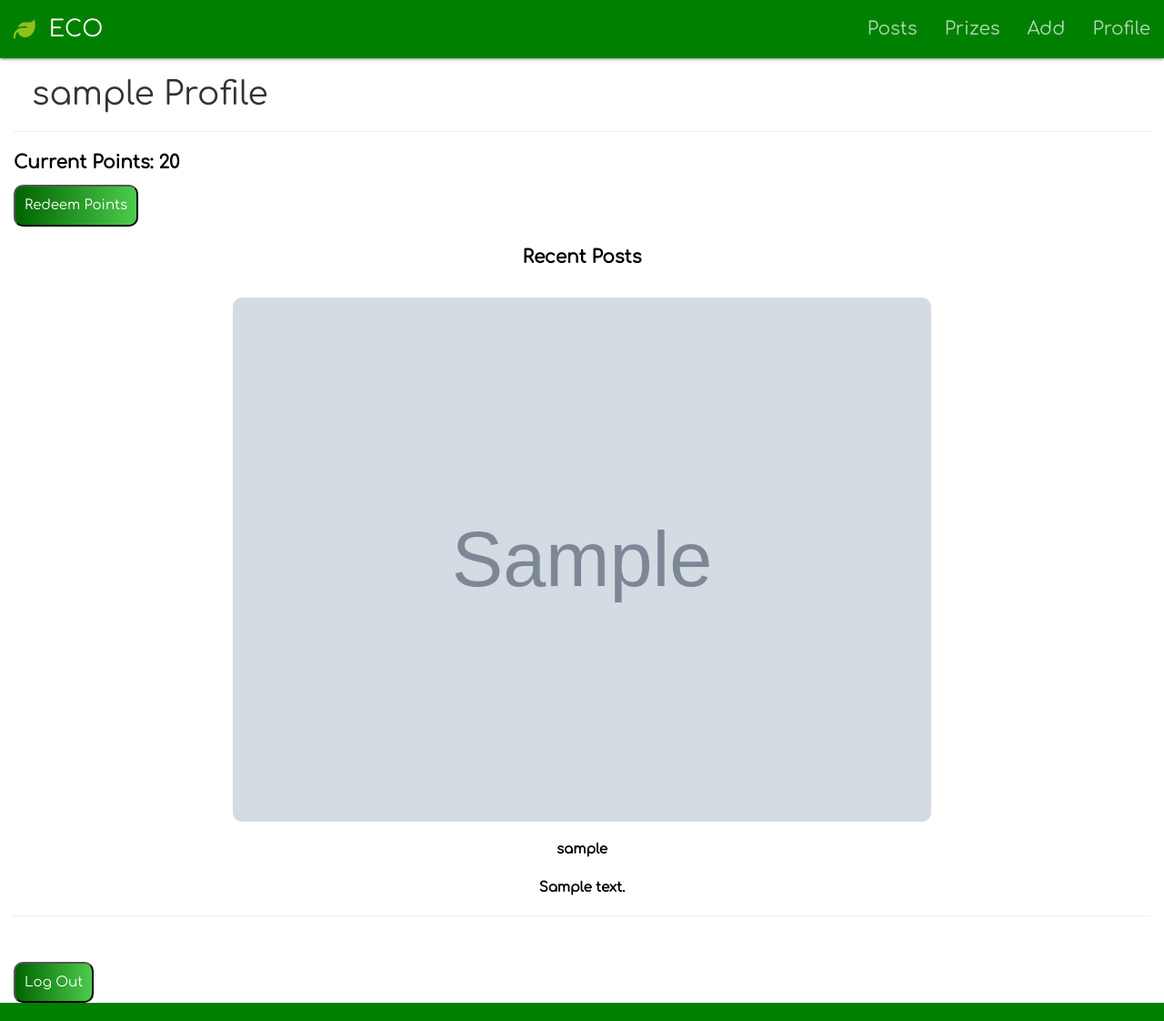
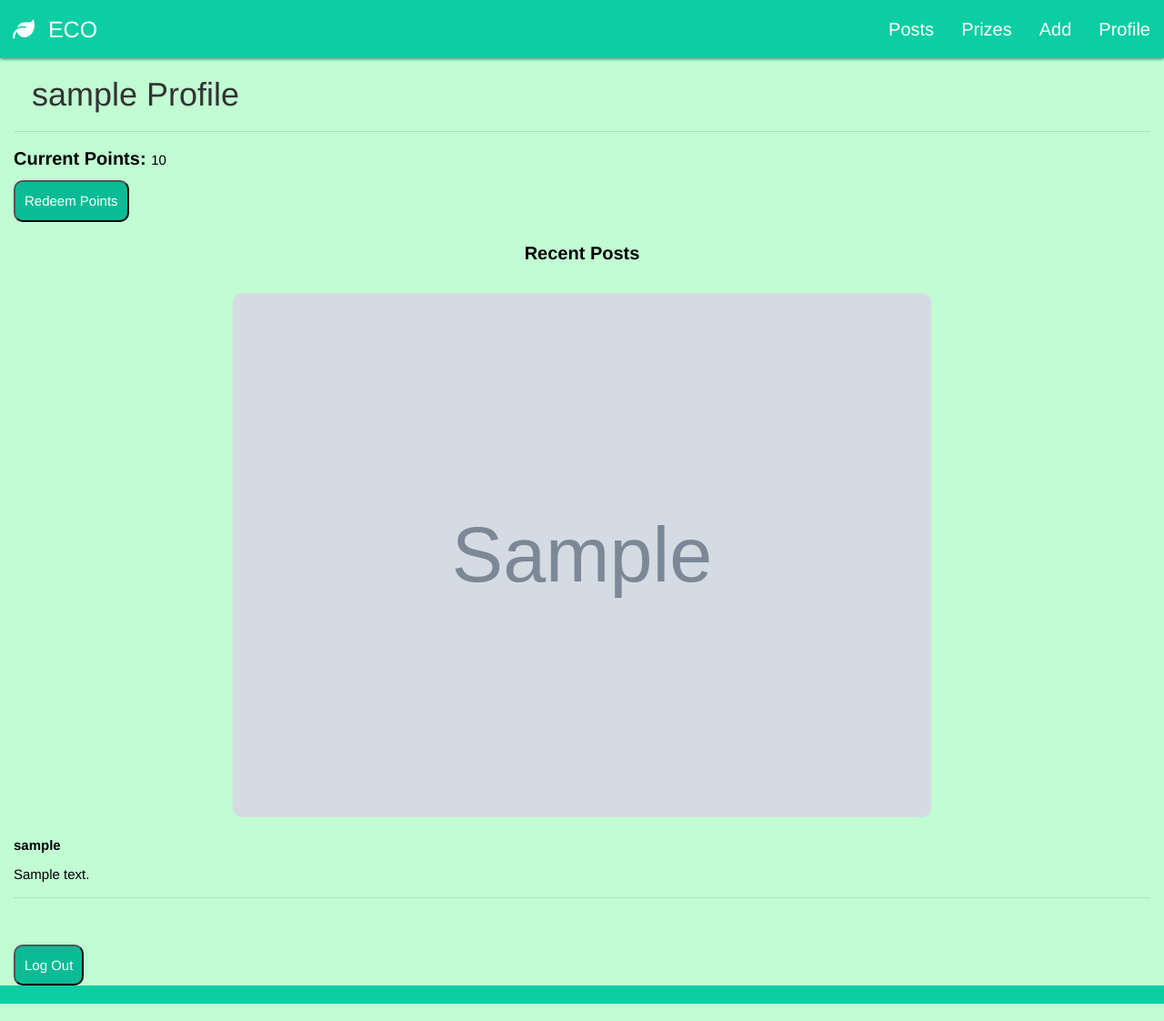
Before and after one commit to nhasley/ECO-App-Python, a Django app: page /profile/ in a window 1280 px wide. Shown: the whole page at 91% size. Run offline with Django 3.2, Linux system fonts and the light colour scheme; a user stored in the database is signed in; tables that the repository leaves empty hold one stand-in row (values such as "Sample post"); grey boxes marked "Sample" are stand-in pictures; some libraries are stand-ins or nearby versions.

Commit message:
css changes

```diff
--- a/main_app/static/css/style.css
+++ b/main_app/static/css/style.css
@@ -2,7 +2,8 @@
   display: flex;
   min-height: 100vh;
   flex-direction: column;
-  font-family: 'Comfortaa';
+  font-family: Helvetica, sans-serif;
+  background: #C1FCD3;
 }
 
 img.posts {
@@ -13,13 +14,7 @@
 
 input.btn, button {
   margin-top: 20px;
-  background: linear-gradient(to left, rgb(76, 204, 76), darkgreen);
-}
-
-input.btn:hover, button:hover {
-  background: linear-gradient(to left, rgb(76, 204, 76), darkgreen);
-  color: black;
-  box-shadow: 0 10px 10px 0 darkgray;
+  background: rgb(10, 187, 149);
 }
 
 div.card {
@@ -31,7 +26,7 @@
 }
 
 button{
-  background: linear-gradient(to left, rgb(76, 204, 76), darkgreen);
+  background: rgb(10, 187, 149);
   border-radius: 10px;
   font-size: 15px;
   color: white;
@@ -62,33 +57,32 @@
   font-size: 25px;
 }
 
+
 a#textd{
   padding: 15px;
   border-radius: 10px;
   background-color: white;
-  color: green;
-  box-shadow: 5px 5px 5px darkgreen;
+  color: black;
+  box-shadow: 5px 5px 5px rgb(7, 121, 96, .4);
 }
 
-#text, #textp, #textb, #textc, label, th, td {
+#text,#textp, #textb, #textc, label, th, td {
   color: black;
   font-size: 20px;
   font-weight: 800;
 }
 
-#text, #textp, #textb {
-  text-align: center;
+hr { display: block; height: 1px;
+  border: 0; border-top: 1px solid rgba(0, 0, 0, 0.103);
+  margin: 1em 0; padding: 0; }
+
+span, span#text{
+  font-size: 15px;
+  font-weight: 100;
 }
 
-div.card-content {
-  justify-content: center;
-}
-
-div.card-content:hover {
-  box-shadow: 10px 10px 10px 10px darkgray;
-  font-size: 20px;
-  color:green;
-  text-decoration: underline;
+#textp, #textb {
+  text-align: center;
 }
 
 .card .card-title {
@@ -99,7 +93,7 @@
   margin: 0 10px;
   font-weight: 800;
   font-size: 17px;
-  color: green;
+  color: black;
 }
 
 #texto:hover {
@@ -123,13 +117,13 @@
 
 a#textb, a.post-box{
   text-decoration: none;
-  color: rgba(255,255,255,.6);
+  color: white;
 }
 
 i.fas.fa-leaf::before{
   display: flex;
   align-items: center;
-  color:#91C01D;
+  color:white;
   margin: 10px 0;
   margin-left: 10px;
   margin-right: 0;
@@ -146,6 +140,7 @@
 }
 
 div.card-content {
+  background: white;
   color: black;
   font-weight: 500;
 }
@@ -168,7 +163,7 @@
 }
 
 nav {
-  background: green;
+  background: #0CCDA3;
   margin: 0 auto;
 }
 
@@ -179,11 +174,11 @@
 footer.page-footer {
   margin-bottom: 0;
   padding-top: 0;
-  background-color: green;
+  background-color: #0CCDA3;
 }
 
 .select-wrapper input.select-dropdown {
-  color: green;
+  color: black;
   font-size: 20px;
 }
 
@@ -192,7 +187,7 @@
 }
 
 .dropdown-content li>span{
-  color: green;
+  color: black;
 }
 
 form.edit-add {
@@ -207,11 +202,10 @@
   margin-bottom: 20px;
 }
 
-/* div#textc{
-  margin: 20px;
-} */
+
 
 @media screen and (min-width: 789px) {
+
   a#textb{
     display: none;
   }
@@ -219,10 +213,10 @@
     display: flex;
     justify-content: center;
     font-size:20px;
-    color: rgba(255,255,255,.7);
+    color: white;
   }
   a#texta:hover{
-    background-color: darkgreen;
+    background-color: rgb(9, 158, 126);
     color: white;
     text-decoration: none;
   }
@@ -248,6 +242,7 @@
 }
 
 @media screen and (max-width: 788px) {
+
   h1 {
     margin: 20px 0;
   }
@@ -279,14 +274,14 @@
 a#textc {
   font-size:20px;
   text-align: center;
-  color: rgba(255,255,255,.7);
+  color: white;
   padding: 0 20px;
   text-decoration: none;
 }
 
 a#textc:hover{
   margin-left:0;
-  background-color: darkgreen;
+  background-color: rgb(9, 158, 126);
   color: white;
   text-decoration: none;
 }
--- a/main_app/templates/base.html
+++ b/main_app/templates/base.html
@@ -49,13 +49,13 @@
     {% if user.is_authenticated %}
     <ul class="center">
       <li><a href="{%url 'posts'%}" id="textb"><i class="fas fa-camera-retro"
-            style="font-size:40px; color: white; display: flex; justify-content: center;"></i> Posts</a></li>
+            style="font-size:40px; color: rgba(255,255,255,.6); display: flex; justify-content: center;"></i> Posts</a></li>
       <li><a href="{%url 'challenges'%}" id="textb"><i class="fas fa-trophy"
-            style="font-size:40px; color: white; display: flex; justify-content: center;"></i> Prizes</a></li>
+            style="font-size:40px; color: rgba(255,255,255,.6); display: flex; justify-content: center;"></i> Prizes</a></li>
       <li><a href="{% url 'posts_create' %}" id="textb"><i class="fas fa-plus"
-            style="font-size: 40px; color: white; display: flex; justify-content: center;"></i>Add</a></li>
+            style="font-size: 40px; color: rgba(255,255,255,.6); display: flex; justify-content: center;"></i>Add</a></li>
       <li><a href="{%url 'profile'%}" id="textb"><i class="glyphicon glyphicon-user"
-            style="font-size:40px; color: white; display: flex; justify-content: center;"></i> Profile</a></li>
+            style="font-size:40px; color: rgba(255,255,255,.6); display: flex; justify-content: center;"></i> Profile</a></li>
       {% else %}
       <div class="orig">
         <a href="{% url 'signup' %}" id="textd">Sign Up</a>
--- a/main_app/templates/posts.html
+++ b/main_app/templates/posts.html
@@ -1,15 +1,13 @@
 {% extends 'base.html' %}
 {% block content %}
 
-<h1>Posts</h1>
-
 {% for post in posts %}
 <a href="{% url 'detail' post.id %}" class="post-box">
-  <div class="card-content">
+  <div>
     <img class="posts" src="{{post.photo}}"
       style="margin-top: 30px; margin-bottom: 10px; height: 100%; width: 100%; object-fit: cover; max-height: 60vmax; max-width: 60vmax;">
     <p id="text">{{ post.user }}</p>
-    <p id="text">{{ post.description }}</p>
+    <span id="text">{{ post.description }}</span>
   </div>
   <hr />
 </a>
--- a/main_app/templates/profile.html
+++ b/main_app/templates/profile.html
@@ -19,10 +19,10 @@
 {% for post in posts %}
 
 <a href="{% url 'detail' post.id %}" class="post-box">
-    <div class="card-content">
+    <div>
         <img class="posts" src="{{post.photo}}" style="margin-top: 30px; margin-bottom: 10px; height: 100%; width: 100%; object-fit: cover; max-height: 60vmax; max-width: 60vmax;">
         <p id="text">{{ post.user }}</p>
-        <p id="text">{{ post.description }}</p>
+        <span id="text">{{ post.description }}</span>
     </div>
     <hr />
 </a>
@@ -40,7 +40,7 @@
             var imgs = document.getElementsByTagName('img');
             var i=0;
             for (var img in imgs){i++;}
-            return (i/2)*10;
+            return (i-3)*10;
         };
 
         var render = function (template, node) {
--- a/pointcollector/settings.py
+++ b/pointcollector/settings.py
@@ -25,7 +25,8 @@
 # SECURITY WARNING: don't run with debug turned on in production!
 DEBUG = True
 
-ALLOWED_HOSTS = ['ecopython.herokuapp.com']
+# ALLOWED_HOSTS = ['ecopython.herokuapp.com']
+ALLOWED_HOSTS = ['localhost']
 
 
 # Application definition
```
Also changed, not shown: main_app/templates/posts/detail.html (+4 -4 lines).
